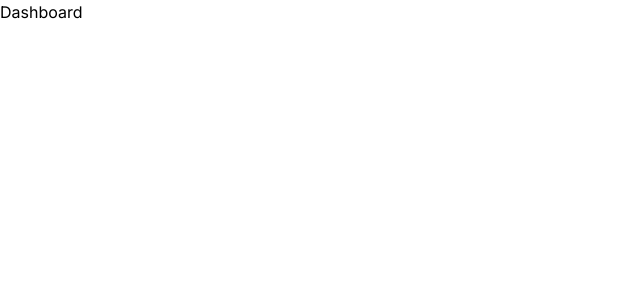
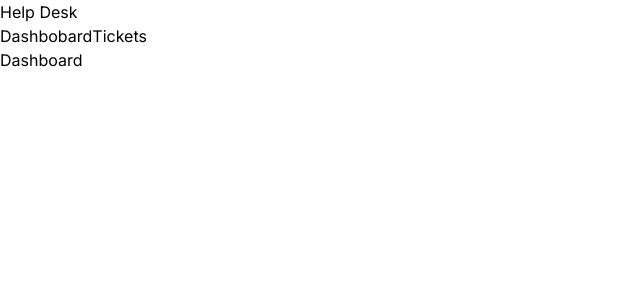
Before and after one commit to JonathanHYYan/Next.js-Crash-Course, a Next.js app: page / in a window 1280 px wide. Shown: the top 300 px of the page, without its empty margins (0-640 px from the left). Built offline with nearby package versions, Linux system fonts and the light colour scheme.

Commit message:
Added navbar routing as a next component

```diff
--- /dev/null
+++ b/app/components/Navbar.jsx
@@ -0,0 +1,12 @@
+import React from "react";
+import Link from "next/link";
+
+export default function Navbar() {
+  return (
+    <nav>
+      <h1>Help Desk</h1>
+      <Link href="/">Dashbobard</Link>
+      <Link href="/tickets">Tickets</Link>
+    </nav>
+  );
+}
--- a/app/layout.jsx
+++ b/app/layout.jsx
@@ -1,17 +1,21 @@
-import './globals.css'
-import { Inter } from 'next/font/google'
+import Navbar from "./components/Navbar";
+import "./globals.css";
+import { Inter } from "next/font/google";
 
-const inter = Inter({ subsets: ['latin'] })
+const inter = Inter({ subsets: ["latin"] });
 
 export const metadata = {
-  title: 'Create Next App',
-  description: 'Generated by create next app',
-}
+  title: "Create Next App",
+  description: "Generated by create next app",
+};
 
 export default function RootLayout({ children }) {
   return (
     <html lang="en">
-      <body className={inter.className}>{children}</body>
+      <body className={inter.className}>
+        <Navbar/>
+        {children}
+      </body>
     </html>
-  )
+  );
 }
```
